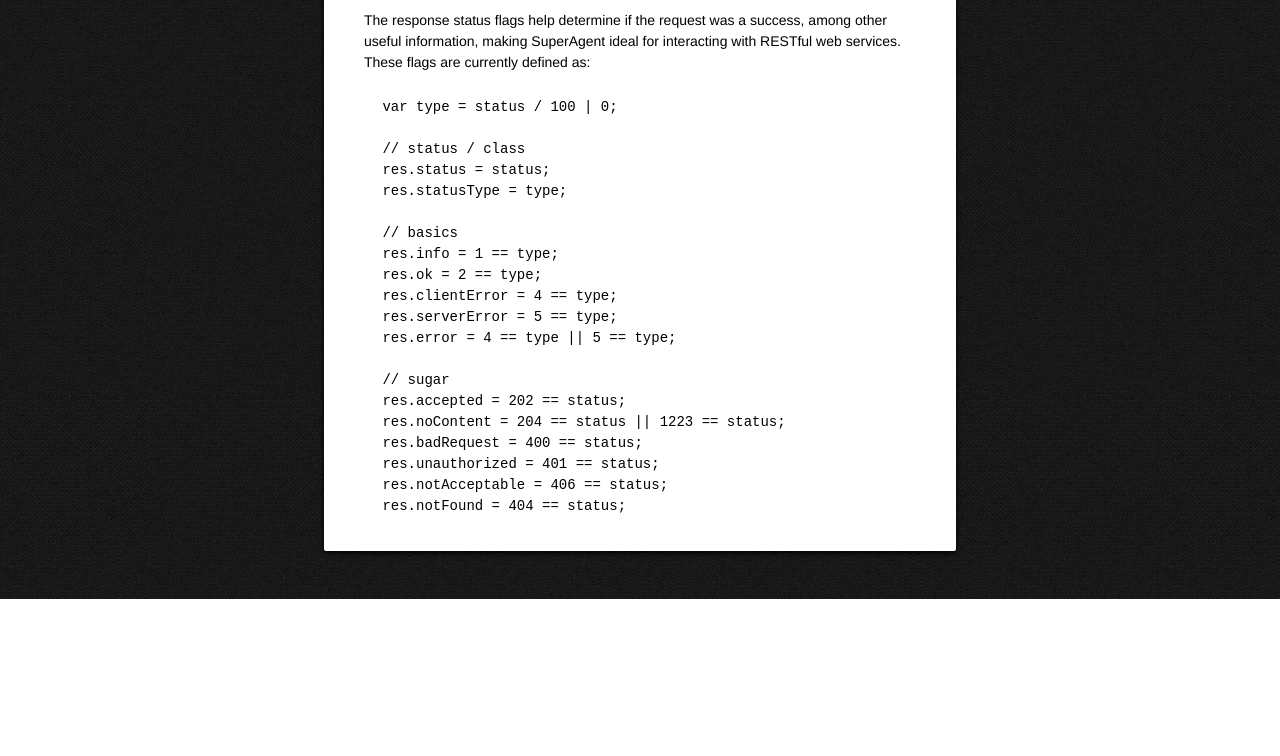
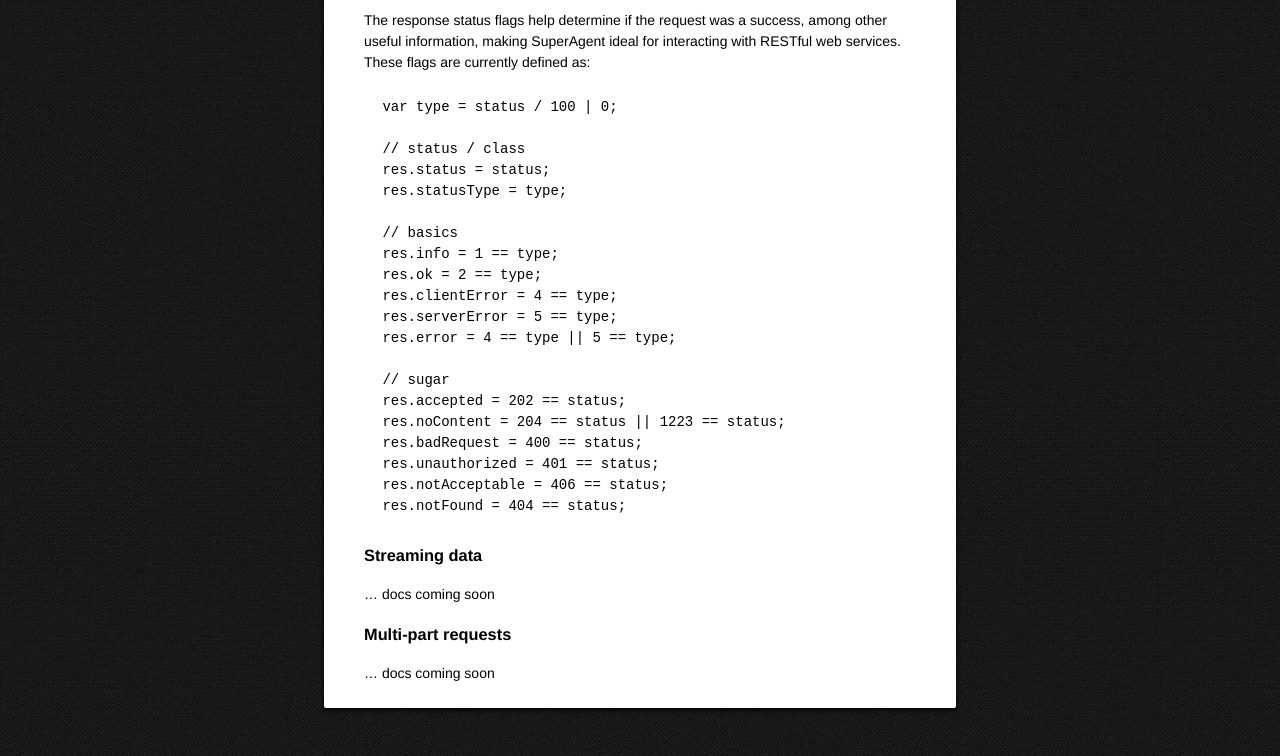
Before and after one commit to ladjs/superagent, a website: page index.html in a window 1280 px wide. Shown: the part 4533-5289 px from the top of the page. Before the commit the page ends 5132 px from the top, so only its background shows below. Drawn offline with Linux system fonts and the light colour scheme.

Commit message:
coming soon docs

```diff
--- a/index.html
+++ b/index.html
@@ -228,6 +228,14 @@
  res.notAcceptable = 406 == status;
  res.notFound = 404 == status;
 </code></pre>
+
+<h3>Streaming data</h3>
+
+<p>   &hellip; docs coming soon</p>
+
+<h3>Multi-part requests</h3>
+
+<p>   &hellip; docs coming soon</p>
     </div>
     <a href="http://github.com/visionmedia/superagent"><img style="position: absolute; top: 0; right: 0; border: 0;" src="https://a248.e.akamai.net/assets.github.com/img/4c7dc970b89fd04b81c8e221ba88ff99a06c6b61/687474703a2f2f73332e616d617a6f6e6177732e636f6d2f6769746875622f726962626f6e732f666f726b6d655f72696768745f77686974655f6666666666662e706e67" alt="Fork me on GitHub"></a>
   </body>
```
Also changed, not shown: docs/index.md (+8 -0 lines).
